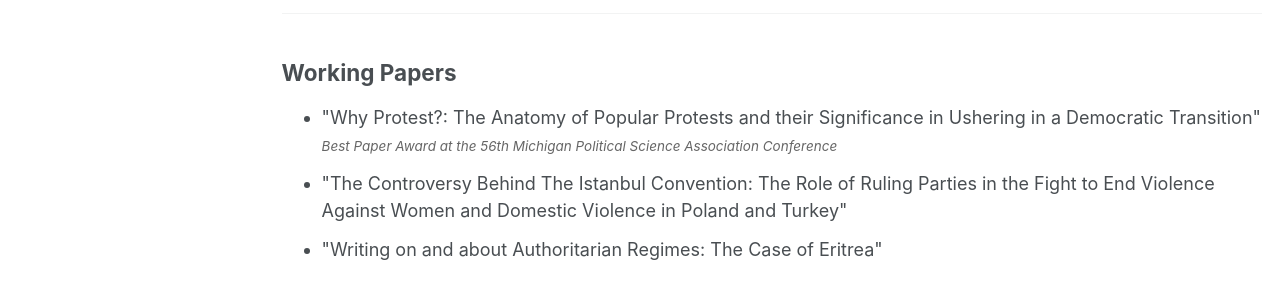
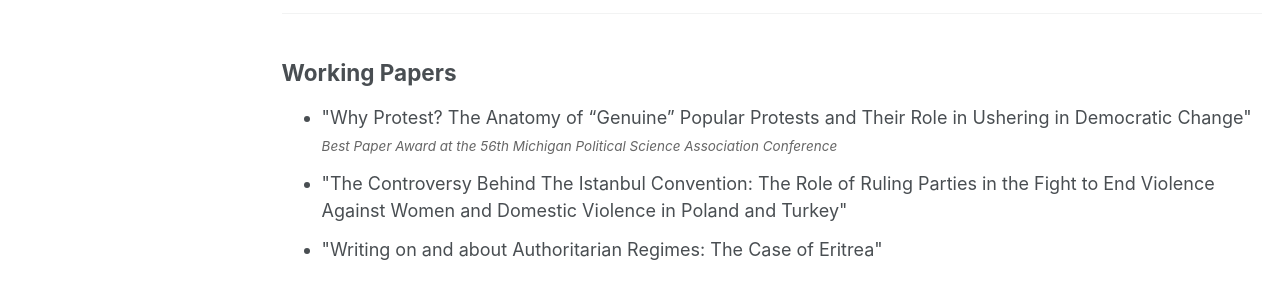
Before and after one commit to rahelafewerky/rahelafewerky.github.io, a Jekyll site: the page built from _pages/publications.html, in a window 1280 px wide and 1102 px high. Shown: the part 620-920 px from the top of the window. Built offline with Jekyll 4.4.1, drawn with Linux system fonts in a browser that asks for light colours; a style sheet for code colours, icons or effects is not loaded.

Commit message:
Update publications.html

```diff
--- a/_pages/publications.html
+++ b/_pages/publications.html
@@ -50,7 +50,7 @@ author_profile: true
 
 <ul>
  <li style="margin-bottom: 12px;">
-  "Why Protest?: The Anatomy of Popular Protests and their Significance in Ushering in a Democratic Transition"
+  "Why Protest? The Anatomy of “Genuine” Popular Protests and Their Role in Ushering in Democratic Change"
   <br>
   <small style="color: #666; font-style: italic;">Best Paper Award at the 56th Michigan Political Science Association Conference</small>
 </li>
```
